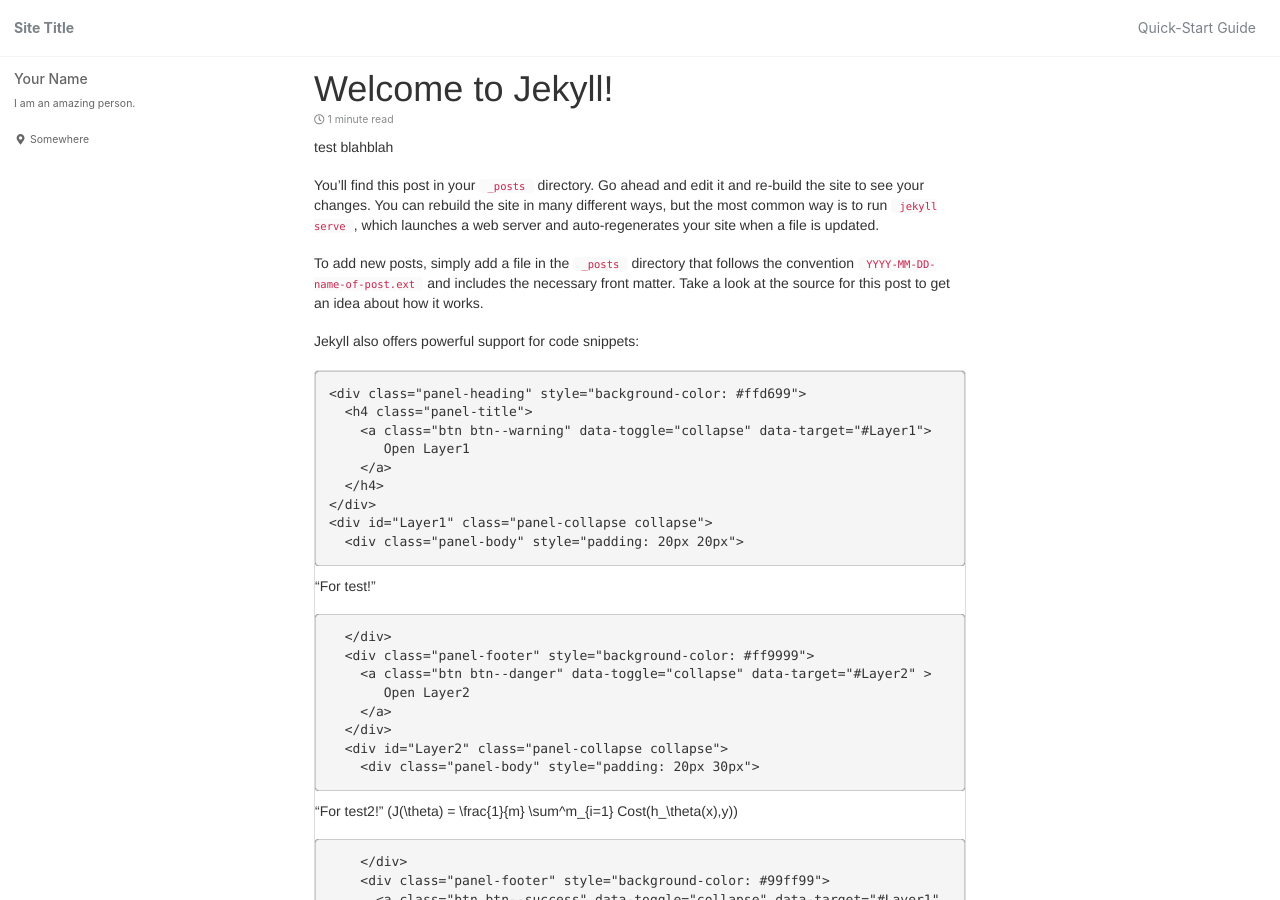
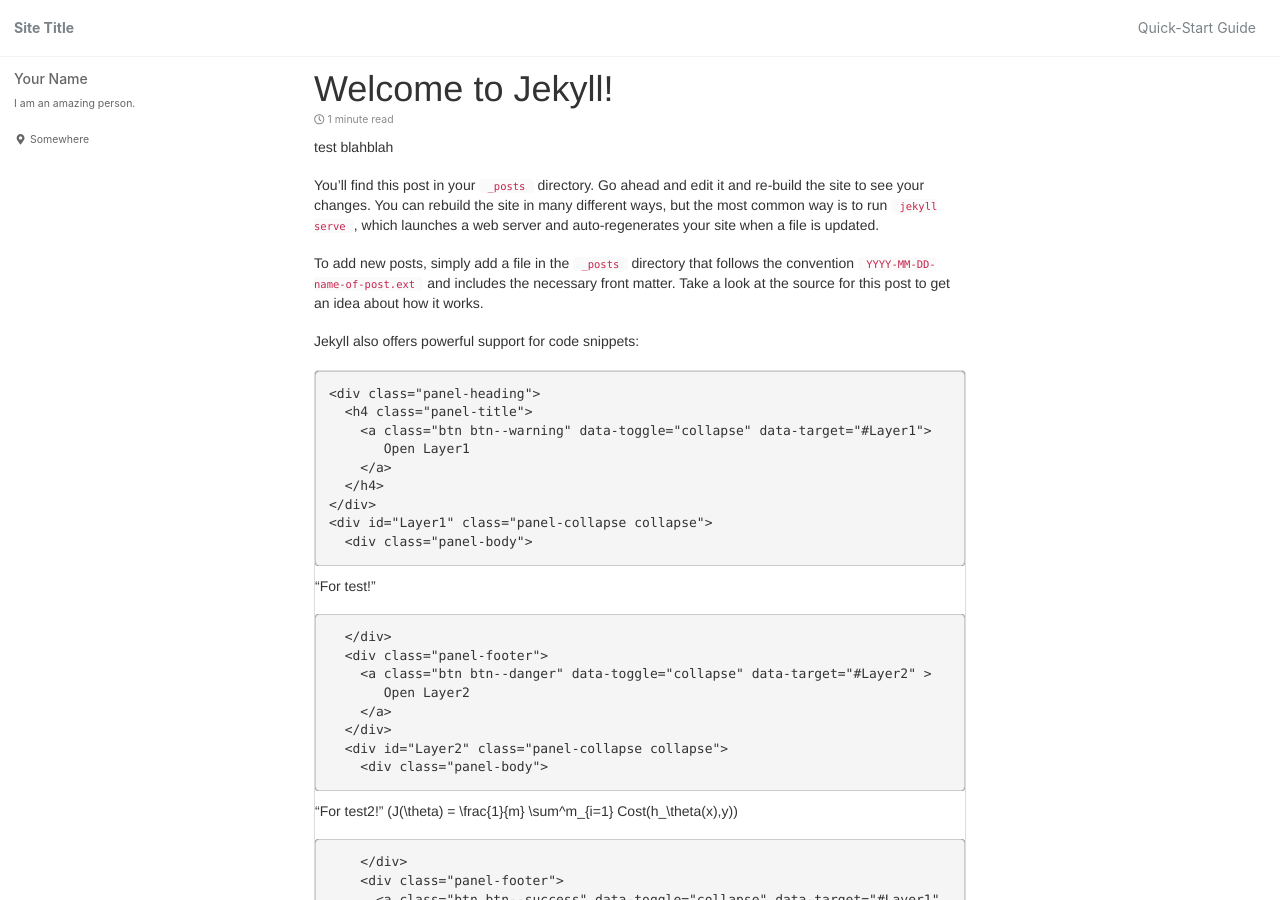
Before and after one commit to illhyhl1111/PPPP.github.io, a Jekyll site: the page built from _posts/2018-09-14-first-post.md, in a window 1280 px wide and 900 px high. Built offline with Jekyll 4.4.1, drawn with Linux system fonts in a browser that asks for light colours; nearby versions of some CDN libraries; some of the changed text lies outside the part shown.

Commit message:
style removed

```diff
--- a/_includes/blocks.html
+++ b/_includes/blocks.html
@@ -2,7 +2,7 @@
 
 <div class="panel-group">
   <div class="panel panel-default">
-    <div class="panel-heading" style="background-color: #ffd699">
+    <div class="panel-heading">
       <h4 class="panel-title">
         <a class="btn btn--warning" data-toggle="collapse" data-target="#Layer1">
           {% if include.button1-text %} {{include.button1-text}} {% else %} Open Layer1 {% endif %}
@@ -10,19 +10,19 @@
       </h4>
     </div>
     <div id="Layer1" class="panel-collapse collapse">
-      <div class="panel-body" style="padding: 20px 20px">
+      <div class="panel-body">
         {{include.context1 | markdownify }}
       </div>
-      <div class="panel-footer" style="background-color: #ff9999">
+      <div class="panel-footer">
         <a class="btn btn--danger" data-toggle="collapse" data-target="#Layer2" >
           {% if include.button2-text %} {{include.button2-text}} {% else %} Open Layer2 {% endif %}
         </a>
       </div>
       <div id="Layer2" class="panel-collapse collapse">
-        <div class="panel-body" style="padding: 20px 30px">
+        <div class="panel-body">
           {{include.context2 | markdownify }}
         </div>
-        <div class="panel-footer" style="background-color: #99ff99">
+        <div class="panel-footer">
           <a class="btn btn--success" data-toggle="collapse" data-target="#Layer1" >
             Close!
           </a>
```
